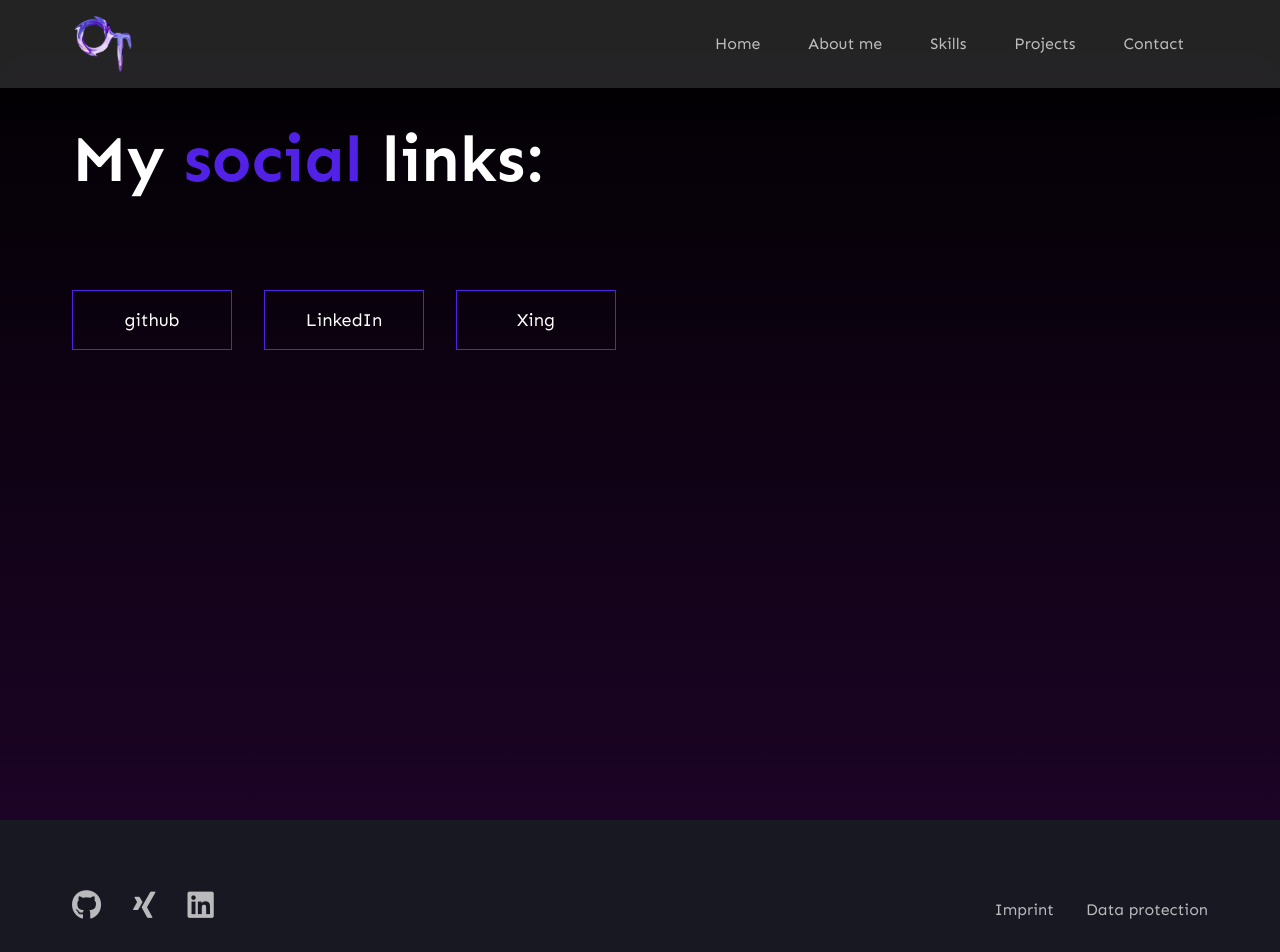
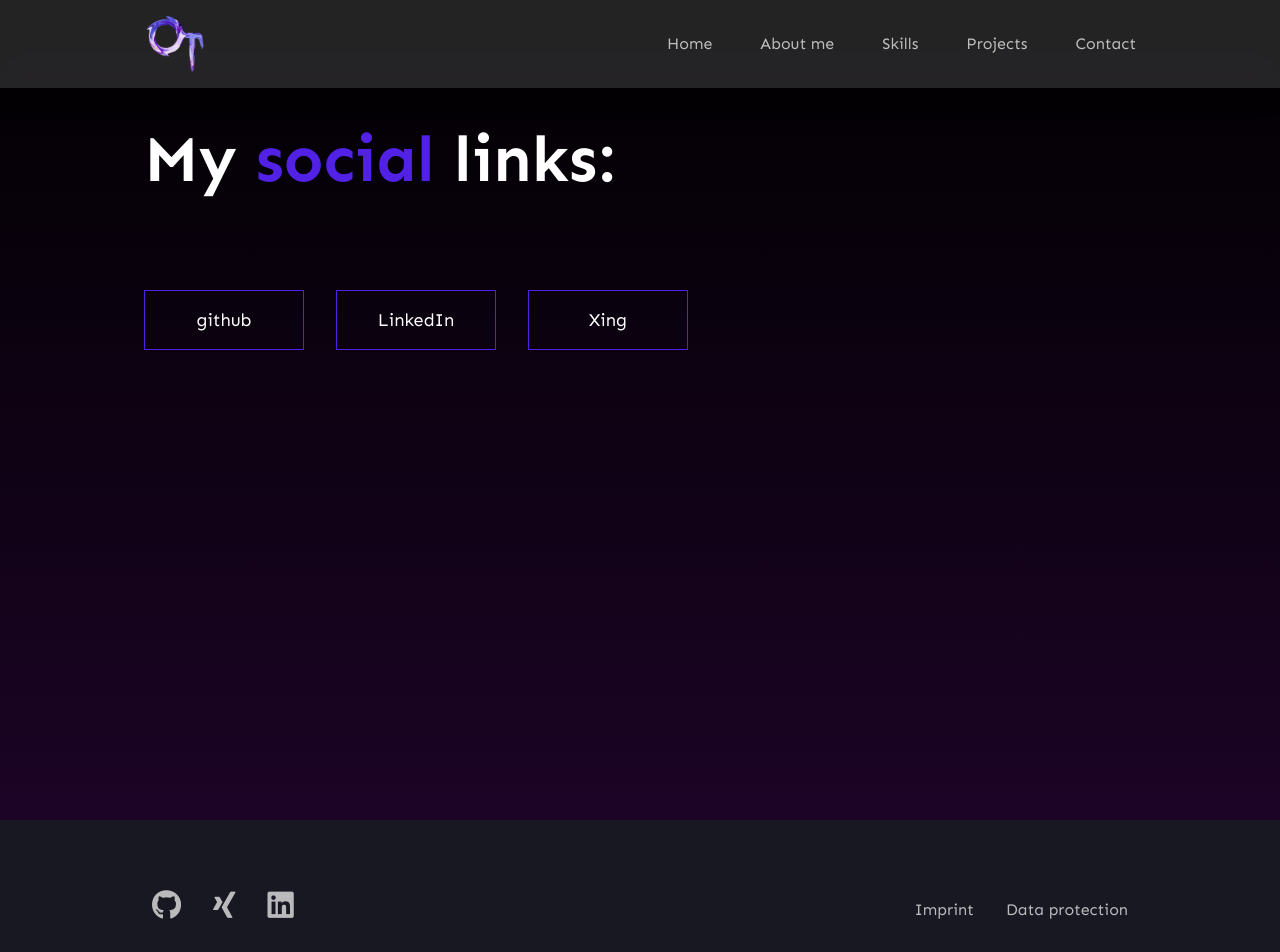
Before and after one commit to OliverTheil/portfolio, an Angular app in the folder portfolio/: page /social in a window 1280 px wide. Shown: the top 952 px of the page. Built offline with nearby package versions, Linux system fonts and the light colour scheme.

Commit message:
new feedback implemented, new margins, other project text

```diff
--- a/portfolio/src/app/contact/contact.component.scss
+++ b/portfolio/src/app/contact/contact.component.scss
@@ -2,7 +2,7 @@
   height: 600px;
   width: 100vw;
   max-width: 100%;
-  @media (max-width: 1250px) {
+  @media (max-width: 1360px) {
     height: 790px;
   }
 }
@@ -26,7 +26,7 @@
   right: 0;
   margin-top: 0;
 
-  @media (max-width: 1250px) {
+  @media (max-width: 1360px) {
     top: 200px;
     right: auto;
   }
@@ -36,20 +36,20 @@
   width: 52rem;
   height: 5rem;
   top: 3.2rem;
-  right: 72px;
+  right: 144px;
   border: none;
   padding-right: 10px;
   padding-left: 10px;
   background: #181823;
 
-  @media (max-width: 1250px) {
+  @media (max-width: 1360px) {
     top: 232px;
     right: auto;
-    width: calc(100% - 144px);
+    width: calc(100% - 298px);
   }
 
   @media (max-width: 750px) {
-    width: calc(100% - 32px);
+    width: calc(100% - 74px);
   }
 }
 
@@ -60,7 +60,7 @@
   right: 0;
   margin-top: 0;
 
-  @media (max-width: 1250px) {
+  @media (max-width: 1360px) {
     top: 322px;
     right: auto;
   }
@@ -70,20 +70,20 @@
   width: 52rem;
   height: 5rem;
   top: 15.4rem;
-  right: 72px;
+  right: 144px;
   border: none;
   padding-right: 10px;
   padding-left: 10px;
   background: #181823;
 
-  @media (max-width: 1250px) {
+  @media (max-width: 1360px) {
     top: 354px;
     right: auto;
-    width: calc(100% - 144px);
+    width: calc(100% - 298px);
   }
 
   @media (max-width: 750px) {
-    width: calc(100% - 32px);
+    width: calc(100% - 74px);
   }
 }
 
@@ -94,7 +94,7 @@
   top: 24.4rem;
   margin-top: 0;
 
-  @media (max-width: 1250px) {
+  @media (max-width: 1360px) {
     top: 444px;
     right: auto;
   }
@@ -103,7 +103,7 @@
 .contact__input__message {
   width: 52rem;
   height: 10rem;
-  right: 72px;
+  right: 144px;
   top: 27rem;
   padding: 10px;
   resize: none;
@@ -116,17 +116,17 @@
     display: none;
   }
 
-  @media (max-width: 1250px) {
+  @media (max-width: 1360px) {
     top: 470px;
-    width: calc(100% - 144px);
+    width: calc(100% - 298px);
   }
 
   @media (max-width: 750px) {
-    width: calc(100% - 32px);
+    width: calc(100% - 74px);
   }
 }
 
-@media (max-width: 1250px) {
+@media (max-width: 1360px) {
   .input--positionHorizontal {
     left: 0 !important;
     right: 0 !important;
@@ -141,7 +141,7 @@
   right: 0;
   width: 240px;
   top: 440px;
-  margin-right: 72px;
+  margin-right: 144px;
   padding: 24px 32px;
   background-color: transparent;
   cursor: pointer;
@@ -153,15 +153,15 @@
     transform: scale(1.02);
   }
 
-  @media (max-width: 1250px) {
+  @media (max-width: 1360px) {
     right: auto;
     left: 0;
     top: 660px;
-    margin-left: 72px;
+    margin-left: 144px;
   }
 
   @media (max-width: 750px) {
-    margin-left: 16px;
+    margin-left: 32px;
   }
 
   @media (max-width: 600px) {
--- a/portfolio/src/app/footer/footer.component.scss
+++ b/portfolio/src/app/footer/footer.component.scss
@@ -7,7 +7,7 @@ footer {
   align-items: center;
   flex-wrap: wrap;
   background-color: #181823;
-  @media (max-width: 520px) {
+  @media (max-width: 560px) {
     justify-content: center;
   }
 }
@@ -34,17 +34,19 @@ footer {
 
 .footer__link {
   padding: 1.6rem;
+  width: fit-content;
+  height: fit-content;
 }
 
 .footer__allIcons {
   display: flex;
   align-items: center;
   justify-content: space-around;
-  margin-left: 56px;
+  margin-left: 136px;
 
   @media (max-width: 750px) {
-    margin-left: 0;
-    margin-right: 0;
+    margin-left: 32px;
+    margin-right: 32px;
   }
 }
 
@@ -52,11 +54,11 @@ footer {
   display: flex;
   align-items: center;
   justify-content: space-around;
-  margin-right: 56px;
+  margin-right: 136px;
 
   @media (max-width: 750px) {
-    margin-left: 0;
-    margin-right: 0;
+    margin-left: 32px;
+    margin-right: 32px;
   }
 }
 
--- a/portfolio/src/app/header/header.component.scss
+++ b/portfolio/src/app/header/header.component.scss
@@ -2,8 +2,8 @@
   position: fixed;
   height: 6rem;
   object-fit: contain;
-  top: 1.4rem;
-  left: 7.2rem;
+  top: 14px;
+  left: 144px;
 
   @media (max-width: 750px) {
     top: 2.4rem;
@@ -21,7 +21,7 @@
   right: 0;
   height: 88px;
   width: 100%;
-  padding-right: 72px;
+  padding-right: 120px;
   display: flex;
   justify-content: flex-end;
   align-items: center;
--- a/portfolio/src/app/headpage/headpage.component.scss
+++ b/portfolio/src/app/headpage/headpage.component.scss
@@ -10,7 +10,7 @@
   width: 580px;
   height: 760px;
   margin-top: 120px;
-  margin-left: 72px;
+  margin-left: 144px;
   background-image: url("/assets/img/profile/profileOne.jpeg");
   background-size: contain;
   background-repeat: no-repeat;
@@ -19,8 +19,8 @@
   @media (max-width: 1400px) {
     width: 600px;
     height: 760px;
-    margin-left: 16px;
-    margin-right: 16px;
+    margin-left: 144px;
+    margin-right: 144px;
   }
 
   @media (max-width: 1150px) {
@@ -29,6 +29,8 @@
   }
 
   @media (max-width: 750px) {
+    margin-left: 0;
+    margin-right: 0;
     margin-top: 88px;
     width: calc(100% - 32px);
     height: 500px;
@@ -102,8 +104,8 @@
   }
 
   @media (max-width: 550px) {
-    margin-left: 16px;
-    margin-right: 16px;
+    margin-left: 32px;
+    margin-right: 32px;
   }
 
   @media (max-width: 500px) {
--- a/portfolio/src/app/projects/projects.component.html
+++ b/portfolio/src/app/projects/projects.component.html
@@ -47,7 +47,8 @@
         Willie - An intelligent learning app
       </h3>
       <span class="projects__box__description reg--18 font--white">
-        With Willie, users can create their own individual learning plan
+        With the use of Angular in Willie, users can create their own individual
+        learning plan
       </span>
       <div class="projects__box__icons__div absolute">
         <a href="https://github.com/OliverTheil/willie" target="_blank"
@@ -75,7 +76,7 @@
     <figcaption class="projects__box__text relative">
       <h3 class="projects__box__heading font--white">A restaurant site</h3>
       <span class="projects__box__description reg--18 font--white">
-        At Food4U, design meets function. Users can order food and use their
+        At Food4U, SCSS meets Angular. Users can order food and use their
         discount code.
       </span>
       <div class="projects__box__icons__div absolute">
@@ -131,10 +132,10 @@
   >
     <img class="projects__box__img" src="assets/img/cards.jpg" />
     <figcaption class="projects__box__text relative">
-      <h3 class="projects__box__heading font--white">Angular and Firebase</h3>
+      <h3 class="projects__box__heading font--white">Ring of Fire</h3>
       <span class="projects__box__description reg--18 font--white">
-        Ring of Fire is a multiplayer card game. You can play together by
-        sharing the link
+        A multiplayer card game consisting of Angular and Firebase. You can play
+        together by sharing the link
       </span>
       <div class="projects__box__icons__div absolute">
         <a href="https://github.com/OliverTheil/Ring-of-Fire" target="_blank">
@@ -162,8 +163,7 @@
     <figcaption class="projects__box__text relative">
       <h3 class="projects__box__heading font--white">El pollo loco</h3>
       <span class="projects__box__description reg--18 font--white">
-        Through el pollo loco I created my first game with javascript and
-        learned object-oriented programming in Canvas
+        Through el pollo loco I created my first game with Javascript and OOP
       </span>
       <div class="projects__box__icons__div absolute">
         <a href="https://github.com/OliverTheil/ElpolloLoco" target="_blank"
--- a/portfolio/src/app/projects/projects.component.scss
+++ b/portfolio/src/app/projects/projects.component.scss
@@ -4,7 +4,7 @@
   height: 2680px;
   border-bottom: 1px solid #5221e67e;
 
-  @media (max-width: 1380px) {
+  @media (max-width: 1500px) {
     height: 1980px;
   }
 
@@ -17,8 +17,11 @@
   width: fit-content;
   height: fit-content;
   margin-top: 2rem;
-  margin-left: 1.6rem;
-  margin-right: 1.6rem;
+  margin-left: 16px;
+  margin-right: 16px;
+  @media (max-width: 360px) {
+    font-size: 20px;
+  }
 }
 
 .projects__box__description {
@@ -28,13 +31,17 @@
   text-align: start;
   height: fit-content;
   max-height: 100px;
-  margin-left: 1.6rem;
-  margin-right: 1.6rem;
+  margin-left: 16px;
+  margin-right: 16px;
+  @media (max-width: 360px) {
+    max-height: none;
+    height: fit-content !important;
+  }
 }
 
 .projects__box__text {
   height: 180px;
-  @media (max-width: 1380px) {
+  @media (max-width: 1500px) {
     height: 300px;
   }
 }
@@ -47,7 +54,7 @@
   display: flex;
   justify-content: space-around;
   align-items: center;
-  @media (max-width: 1380px) {
+  @media (max-width: 1500px) {
   }
 }
 
@@ -73,7 +80,7 @@
     transform: scale(1.02);
   }
 
-  @media (max-width: 1380px) {
+  @media (max-width: 1500px) {
     height: 30rem;
     width: 80rem;
   }
@@ -88,12 +95,12 @@
     height: 50rem;
   }
 
-  @media (max-width: 500px) {
+  @media (max-width: 600px) {
     max-width: 100%;
   }
 }
 
-@media (max-width: 1380px) {
+@media (max-width: 1500px) {
   .turn {
     display: flex;
     flex-direction: row-reverse;
@@ -115,7 +122,7 @@
   width: 600px;
   height: 600px;
 
-  @media (max-width: 1380px) {
+  @media (max-width: 1500px) {
     max-width: 240px;
     height: 30rem;
   }
@@ -125,16 +132,16 @@
     width: 100%;
   }
 
-  @media (max-width: 500px) {
+  @media (max-width: 600px) {
     height: 26rem;
   }
 }
 
 .left--1 {
-  right: 72px;
+  right: 144px;
   top: 100px;
 
-  @media (max-width: 1380px) {
+  @media (max-width: 1500px) {
     left: auto;
     top: 300px;
   }
@@ -149,10 +156,10 @@
 }
 
 .right--1 {
-  left: 72px;
+  left: 144px;
   top: 260px;
 
-  @media (max-width: 1380px) {
+  @media (max-width: 1500px) {
     top: 620px;
   }
 
@@ -166,12 +173,12 @@
 }
 
 .left--2 {
-  right: 72px;
+  right: 144px;
   top: 940px;
 
-  @media (max-width: 1380px) {
+  @media (max-width: 1500px) {
     left: auto;
-    right: 72px;
+    right: 144px;
     top: 940px;
   }
 
@@ -185,10 +192,10 @@
 }
 
 .right--2 {
-  left: 72px;
+  left: 144px;
   top: 1100px;
 
-  @media (max-width: 1380px) {
+  @media (max-width: 1500px) {
     top: 1260px;
   }
 
@@ -202,12 +209,12 @@
 }
 
 .left--3 {
-  right: 72px;
+  right: 144px;
   top: 1780px;
 
-  @media (max-width: 1380px) {
+  @media (max-width: 1500px) {
     left: auto;
-    right: 72px;
+    right: 144px;
     top: 1580px;
   }
 
@@ -225,11 +232,11 @@
 .left--1,
 .left--2,
 .left--3 {
-  @media (max-width: 500px) {
+  @media (max-width: 600px) {
     left: 0;
     right: 0;
-    margin-right: 1.6rem;
-    margin-left: 1.6rem;
+    margin-right: 32px;
+    margin-left: 32px;
   }
 }
 
@@ -277,7 +284,7 @@
   right: 24rem;
   top: 170rem;
 
-  @media (max-width: 1380px) {
+  @media (max-width: 1500px) {
     right: 0;
     left: 0;
     top: 144rem;
--- a/portfolio/src/styles.scss
+++ b/portfolio/src/styles.scss
@@ -273,12 +273,12 @@ h3,
 }
 
 .marg--lr--72 {
-  margin-left: 7.2rem;
-  margin-right: 7.2rem;
+  margin-left: 144px;
+  margin-right: 144px;
 
   @media (max-width: 750px) {
-    margin-left: 1.6rem;
-    margin-right: 1.6rem;
+    margin-left: 32px;
+    margin-right: 32px;
   }
 }
 
```
